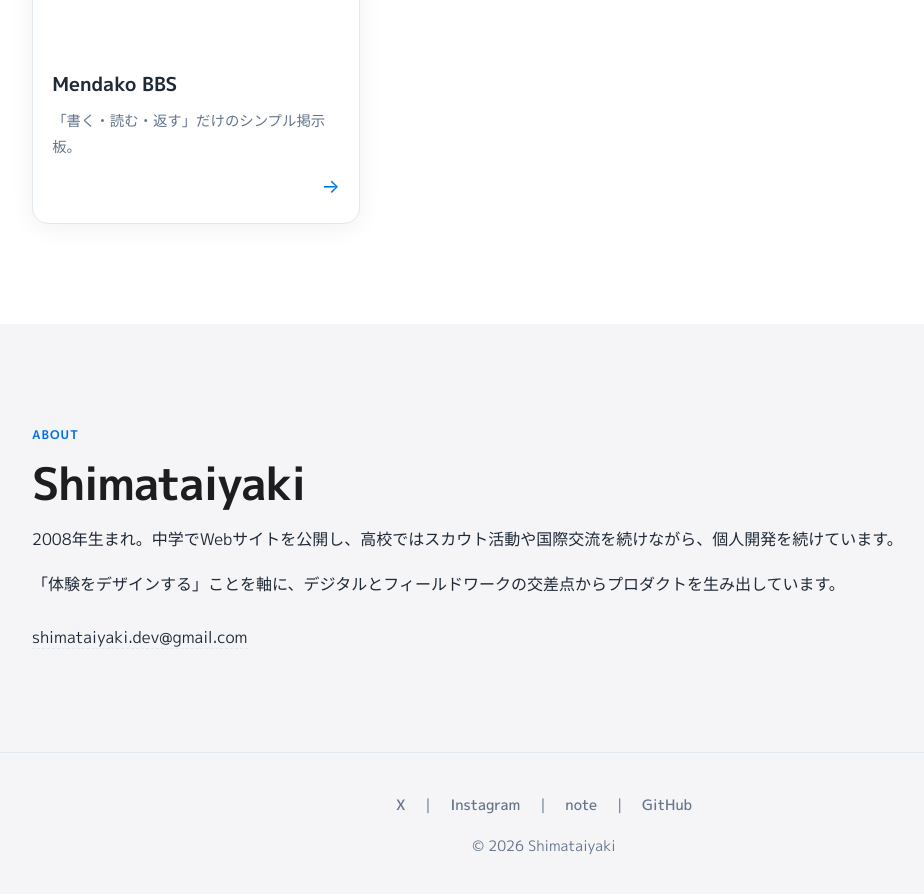
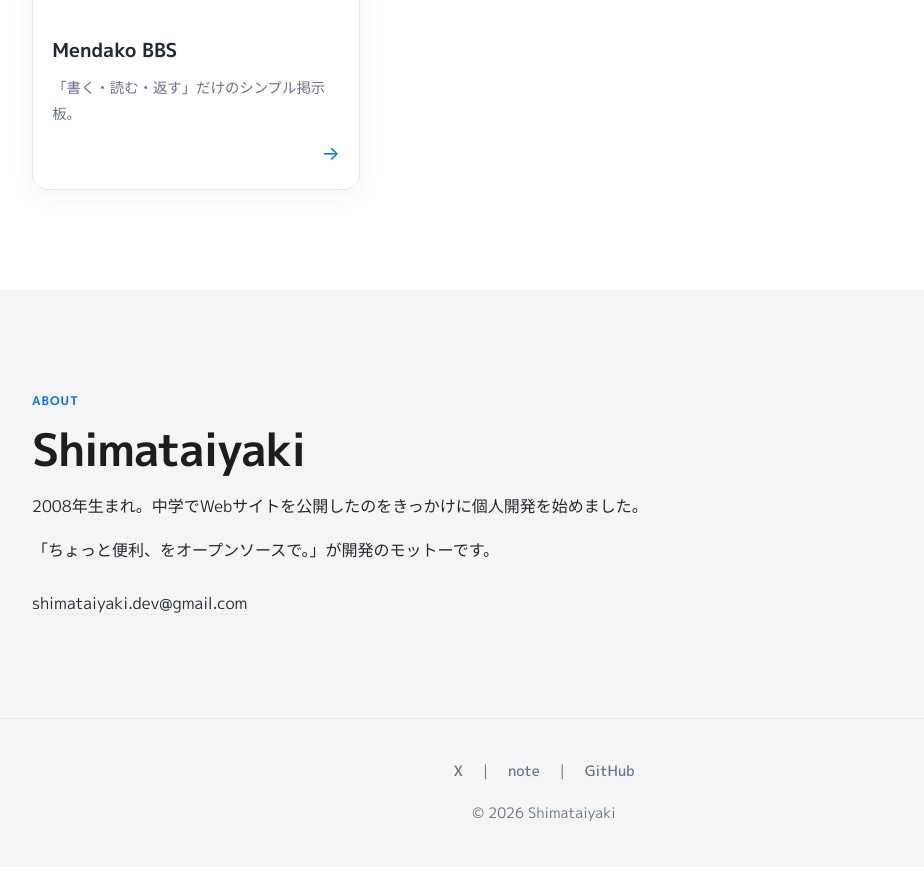
Before and after one commit to shimataiyaki/shimataiyaki.github.io, a Jekyll site: the page built from index.html, in a window 1280 px wide and 900 px high, scrolled down 2448 px. Shown: the top 894 px of the window, without its empty margins (96-1020 px from the left). Built offline with Jekyll 4.4.1, drawn with Linux system fonts in a browser that asks for light colours; after the commit the page ends 3315 px from its top, so only the background shows below that; some of the changed text lies outside the part shown.

Commit message:
Update index.html

```diff
--- a/index.html
+++ b/index.html
@@ -48,14 +48,9 @@
     <section class="ui-section">
         <div class="ui-container">
             <div class="ui-grid ui-grid--3">
-                <a href="https://shimataiyaki-lab.github.io" class="ui-card nav-card">
-                    <h3>ソースコード</h3>
-                    <p>Shimataiytaki Lab</p>
-                    <span class="card-arrow">→</span>
-                </a>
                 <a href="https://note.com/shimataiyaki" class="ui-card nav-card" target="_blank">
                     <h3>note</h3>
-                    <p>プロジェクトの舞台裏や技術メモ。</p>
+                    <p>不定期で更新中。</p>
                     <span class="card-arrow">→</span>
                 </a>
                 <a href="https://github.com/shimataiyaki" class="ui-card nav-card" target="_blank">
@@ -70,7 +65,6 @@
  <!-- プロダクト一覧 -->
 <section class="ui-section" id="products">
     <div class="ui-container">
-        <div class="section-label">Products</div>
         <h2>プロダクト一覧</h2>
         <div class="ui-grid ui-grid--3">
 
@@ -111,8 +105,8 @@
         <div class="ui-container">
             <div class="section-label">About</div>
             <h2>Shimataiyaki</h2>
-            <p>2008年生まれ。中学でWebサイトを公開し、高校ではスカウト活動や国際交流を続けながら、個人開発を続けています。</p>
-            <p style="margin-top: 1rem;">「体験をデザインする」ことを軸に、デジタルとフィールドワークの交差点からプロダクトを生み出しています。</p>
+            <p>2008年生まれ。中学でWebサイトを公開したのをきっかけに個人開発を始めました。</p>
+            <p style="margin-top: 1rem;">「ちょっと便利、をオープンソースで。」が開発のモットーです。</p>
             <p style="margin-top: 1.5rem;">
                 <a href="mailto:shimataiyaki.dev@gmail.com" class="mail-link">shimataiyaki.dev@gmail.com</a>
             </p>
@@ -123,7 +117,6 @@
     <footer class="main-footer-ec">
         <div class="sns-links-ec">
             <a href="https://x.com/shimataiyaki" target="_blank" rel="noopener">X</a>|
-            <a href="https://instagram.com/shimataiyaki" target="_blank" rel="noopener">Instagram</a>|
             <a href="https://note.com/shimataiyaki" target="_blank" rel="noopener">note</a>|
             <a href="https://github.com/shimataiyaki" target="_blank" rel="noopener">GitHub</a>
         </div>
```
